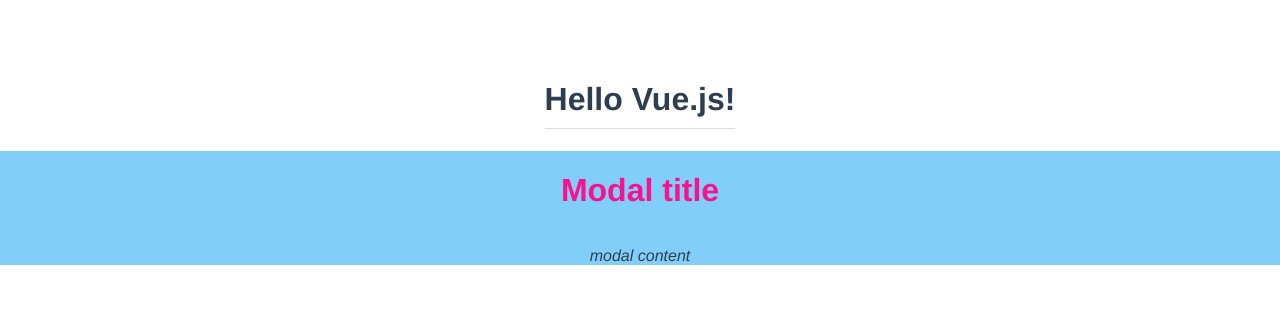
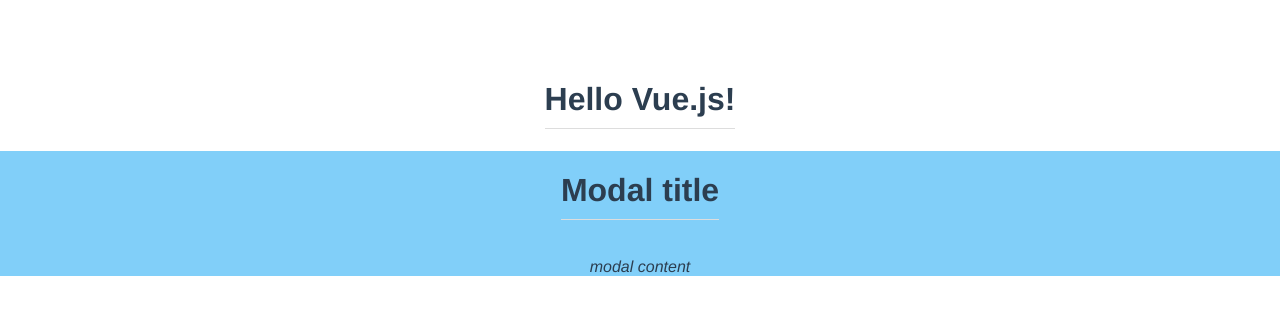
Before and after one commit to LydiahKamuyu/modal-project, a Vue app: page / in a window 1280 px wide. Shown: the top 314 px of the page. Built offline with nearby package versions, Linux system fonts and the light colour scheme.

Commit message:
modified Modal component styles

```diff
--- a/src/components/Modal.vue
+++ b/src/components/Modal.vue
@@ -24,8 +24,8 @@
     width: 100%;
     height: 100%;
 }
-h1 {
-  color: #f9118d;
+.modal h1 {
+  color: #03cfb4;
   border: none;
   padding: 0;
 }
```
